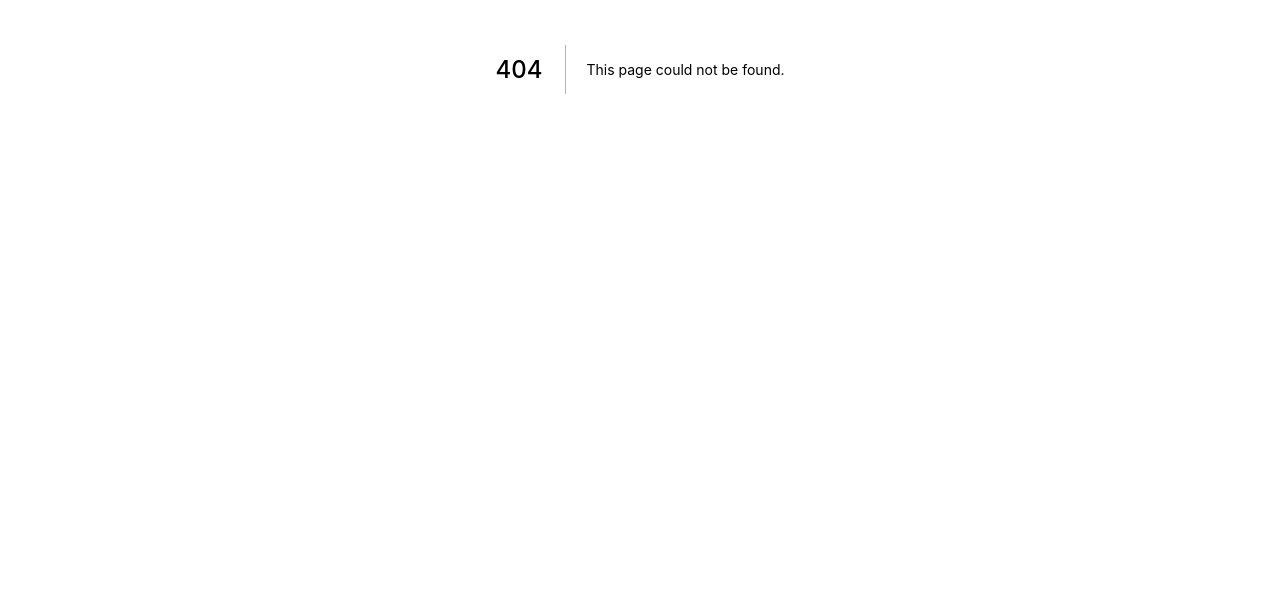
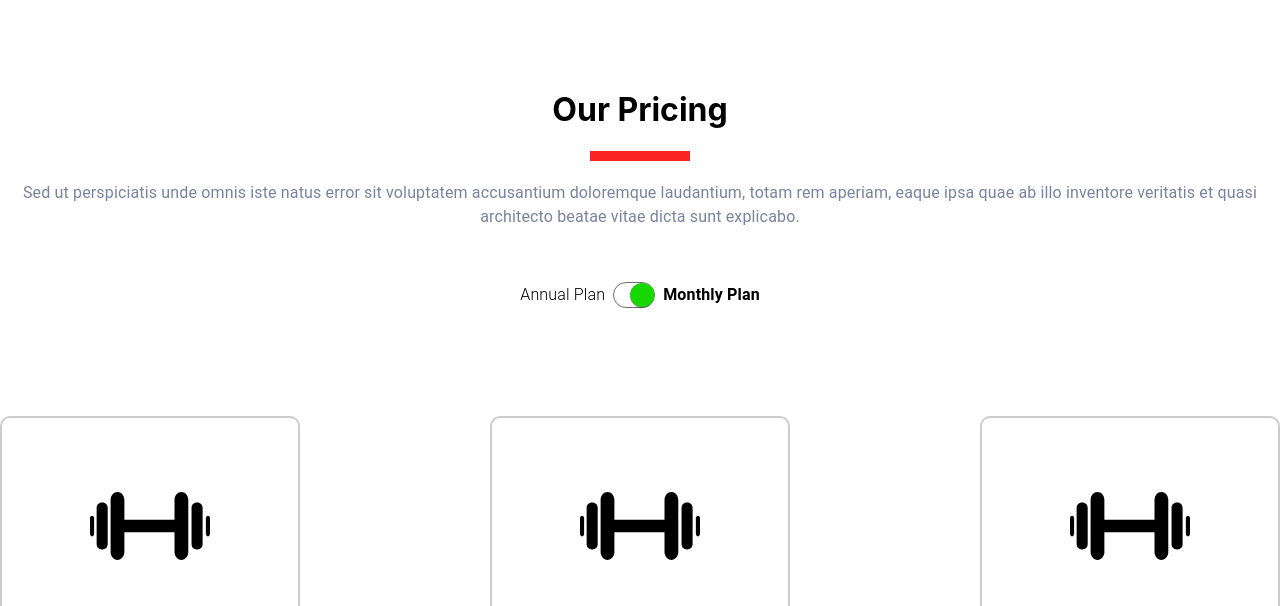
Before and after one commit to Print-ABC/istox-demo-webpage, a Next.js app: page /Pricing in a window 1280 px wide. Before the commit this address had no page. Shown: the part 331-937 px from the top of the page. Before the commit the page ends 800 px from the top, so only its background shows below. Built offline with nearby package versions, Linux system fonts and the light colour scheme.

Commit message:
Add price plan section

```diff
--- /dev/null
+++ b/pages/Pricing.tsx
@@ -0,0 +1,109 @@
+import React, { useState } from "react";
+import makeStyles from "@material-ui/core/styles/makeStyles";
+import { Box, Divider, Typography } from "@material-ui/core";
+import SwitchBtn from "./components/SwitchBtn";
+import Plan from "./components/Plan";
+
+const useStyles = makeStyles((theme) => ({
+  root: {
+    marginTop: 400,
+  },
+  description: {
+    display: "flex",
+    flexDirection: "column",
+    alignItems: "center",
+    textAlign: "center",
+    "& > .MuiTypography-root": {
+      color: "#7A839E",
+      marginTop: 20,
+    },
+  },
+  switchBox: {
+    display: "flex",
+    alignItems: "center",
+    justifyContent: "space-between",
+    marginTop: 45,
+  },
+  divider: {
+    width: 100,
+    border: "5px solid #F92524",
+    opacity: 1,
+  },
+  image: {
+    width: 300,
+    height: 300,
+  },
+  planBox: {
+    display: "flex",
+    justifyContent: "space-between",
+    marginTop: 100,
+  },
+}));
+
+const plans = [
+  {
+    title: "Basic",
+    description:
+      "Sed ut perspiciatis unde natus error sit quae ab illo inventor",
+    price: 340,
+  },
+  {
+    title: "Professional",
+    description:
+      "Sed ut perspiciatis unde natus error sit quae ab illo inventor",
+    price: 340,
+  },
+  {
+    title: "Standard",
+    description:
+      "Sed ut perspiciatis unde natus error sit quae ab illo inventor",
+    price: 340,
+  },
+];
+
+const Pricing: React.FC = (props) => {
+  const { children } = props;
+  const classes = useStyles();
+
+  const [switchState, setSwitchState] = useState(true);
+
+  const handleChange = (event: React.ChangeEvent<HTMLInputElement>) => {
+    setSwitchState(!switchState);
+  };
+
+  return (
+    <Box id="pricing" className={classes.root}>
+      <Box className={classes.description}>
+        <h1>Our Pricing</h1>
+        <Divider className={classes.divider} />
+        <Typography>
+          Sed ut perspiciatis unde omnis iste natus error sit voluptatem
+          accusantium doloremque laudantium, totam rem aperiam, eaque ipsa quae
+          ab illo inventore veritatis et quasi architecto beatae vitae dicta
+          sunt explicabo.
+        </Typography>
+        <Box className={classes.switchBox}>
+          <Typography style={{ fontWeight: !switchState ? 600 : 300 }}>
+            Annual Plan
+          </Typography>
+          <SwitchBtn checked={switchState} onChange={handleChange} />
+          <Typography style={{ fontWeight: switchState ? 600 : 300 }}>
+            Monthly Plan
+          </Typography>
+        </Box>
+      </Box>
+      <Box className={classes.planBox}>
+        {plans.map((plan) => (
+          <Plan
+            key={plan.title}
+            title={plan.title}
+            description={plan.description}
+            price={plan.price}
+          />
+        ))}
+      </Box>
+    </Box>
+  );
+};
+
+export default Pricing;
--- /dev/null
+++ b/pages/components/Plan.tsx
@@ -0,0 +1,61 @@
+import React from "react";
+import makeStyles from "@material-ui/core/styles/makeStyles";
+import { Box, Button, Divider, Typography } from "@material-ui/core";
+
+const useStyles = makeStyles((theme) => ({
+  plan: {
+    width: 300,
+    height: 500,
+    display: "flex",
+    flexDirection: "column",
+    alignItems: "center",
+    justifyContent: "center",
+    textAlign: "center",
+    border: "2px solid #CCCCCC",
+    borderRadius: "10px",
+    opacity: 1,
+    padding: theme.spacing(0, 3),
+    "&:hover": {
+      border: "3px solid #F92524",
+      "& > .MuiButtonBase-root": {
+        backgroundColor: "#F92524",
+        color: theme.palette.common.white,
+      },
+      "& > .MuiButton-outlined": {
+        border: "none"
+      }
+    },
+    "& > img": {
+      width: 120,
+      height: 120
+    },
+    "& > .MuiDivider-root": {
+      width: 220,
+      border: "1px solid #707070",
+      opacity: 0.3,
+      margin: theme.spacing(2, 0)
+    },
+    "& > .MuiButton-root": {
+      textTransform: "capitalize",
+      marginTop: 40,
+      fontWeight: 300
+    }
+  },
+}));
+
+const Plan = (props) => {
+  const { title, description, price } = props;
+  const classes = useStyles();
+  return (
+    <Box className={classes.plan}>
+      <img src="dumbbell.svg" alt="dumbbell" />
+      <h3>{title} Plan</h3>
+      <Typography style={{ color: "#7A839E", fontWeight: 300 }}>{description}</Typography>
+      <Divider />
+      <h3>${price}/Month</h3>
+      <Button variant="outlined">Get Started</Button>
+    </Box>
+  );
+};
+
+export default Plan;
--- /dev/null
+++ b/pages/components/SwitchBtn.tsx
@@ -0,0 +1,69 @@
+import React from "react";
+import { createStyles, withStyles } from "@material-ui/core/styles";
+import { Switch, SwitchClassKey, SwitchProps } from "@material-ui/core";
+
+interface Styles extends Partial<Record<SwitchClassKey, string>> {
+  focusVisible?: string;
+}
+
+interface Props extends SwitchProps {
+  classes: Styles;
+}
+
+const SwitchBtn = withStyles((theme) =>
+  createStyles({
+    root: {
+      width: 42,
+      height: 26,
+      padding: 0,
+      margin: theme.spacing(1),
+    },
+    switchBase: {
+      color: "#16D800",
+      padding: 1,
+      '&$checked': {
+        transform: 'translateX(16px)',
+        color: "#16D800",
+        '& + $track': {
+          backgroundColor: theme.palette.common.white,
+          opacity: 1,
+          border: '1px solid #707070',
+        },
+      },
+      '&$focusVisible $thumb': {
+        color: '#16D800',
+        border: '6px solid #fff',
+      },
+    },
+    thumb: {
+      width: 24,
+      height: 24,
+    },
+    track: {
+      borderRadius: 26 / 2,
+      border: `1px solid ${theme.palette.grey[400]}`,
+      backgroundColor: theme.palette.grey[50],
+      opacity: 1,
+      transition: theme.transitions.create(['background-color', 'border']),
+    },
+    checked: {},
+    focusVisible: {},
+  }),
+)(({ classes, ...props }: Props) => {
+  return (
+    <Switch
+      focusVisibleClassName={classes.focusVisible}
+      disableRipple
+      classes={{
+        root: classes.root,
+        switchBase: classes.switchBase,
+        thumb: classes.thumb,
+        track: classes.track,
+        checked: classes.checked,
+      }}
+      {...props}
+    />
+  );
+});
+
+export default SwitchBtn;
--- a/pages/index.tsx
+++ b/pages/index.tsx
@@ -6,6 +6,7 @@ import Top from "./Top";
 import About from "./About";
 import Class from "./Class"
 import Trainers from "./Trainers"
+import Pricing from "./Pricing"
 
 const useStyles = makeStyles((theme) => ({
   root: {
@@ -32,6 +33,7 @@ export default function Home() {
         <About />
         <Class />
         <Trainers />
+        <Pricing />
       </main>
     </div>
   );
```
Also changed, not shown: public/dumbbell.svg (added).
